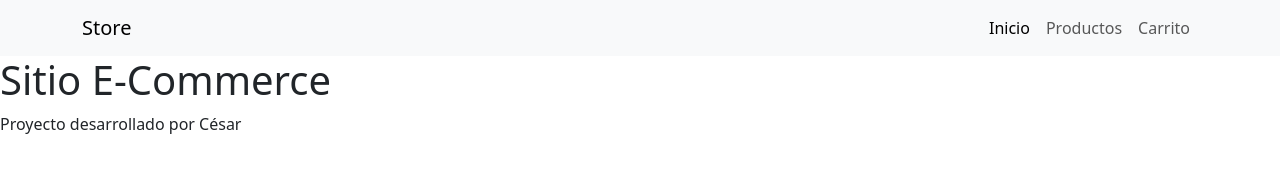
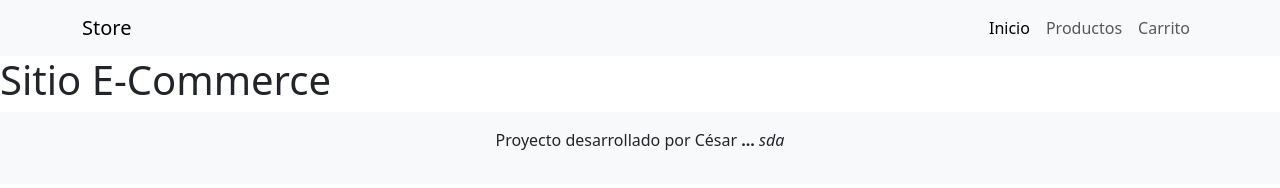
Before and after one commit to kotamk/m2-cierre-ecommerce, a plain HTML site: page index.html in a window 1280 px wide. Drawn offline with nearby package versions, Linux system fonts and the light colour scheme.

Commit message:
Se da formato al footer del documento

```diff
--- a/index.html
+++ b/index.html
@@ -47,8 +47,8 @@
     <main>
 
     </main>
-    <footer>
-        <p>Proyecto desarrollado por César</p>
+    <footer class="bg-body-tertiary py-3">
+        <p class="text-center">Proyecto desarrollado por César <strong>...</strong> <em>sda</em></p>
     </footer>
 </body>
 
```
